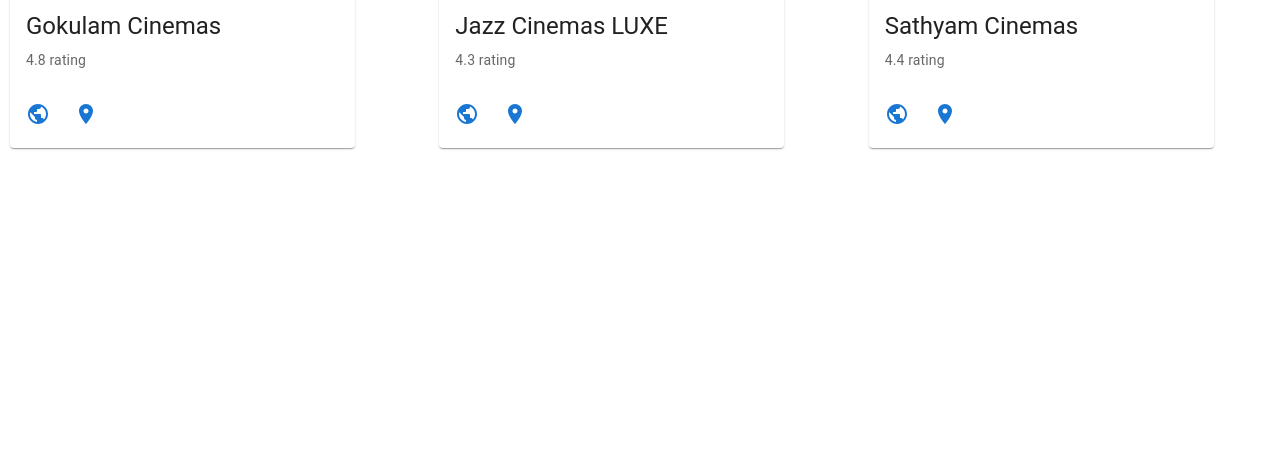
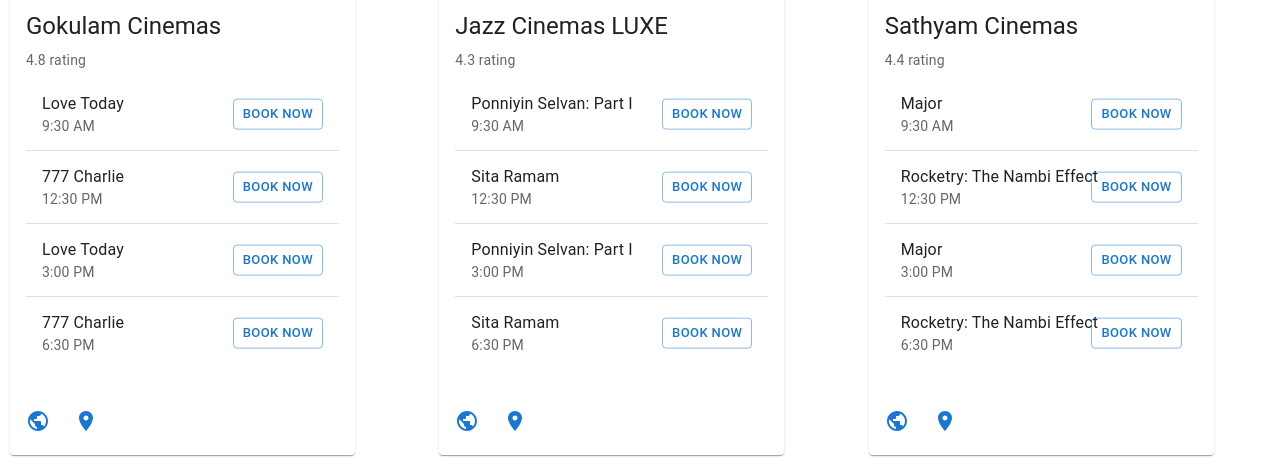
Before and after one commit to ranjitulips/movie-ticket-booking-zoho, a React (Create React App) app: page / in a window 1280 px wide. Shown: the part 220-678 px from the top of the page. Built offline with nearby package versions, Linux system fonts and the light colour scheme.

Commit message:
feat: added movie list

```diff
--- /dev/null
+++ b/src/components/Layouts/MovieList.js
@@ -0,0 +1,56 @@
+import * as React from "react";
+import List from "@mui/material/List";
+import ListItem from "@mui/material/ListItem";
+import ListItemText from "@mui/material/ListItemText";
+import Button from "@mui/material/Button";
+import Divider from "@mui/material/Divider";
+
+export default function FolderList(props) {
+	const {
+		show1_movie,
+		show1_time,
+		show2_movie,
+		show2_time,
+		show3_time,
+		show3_movie,
+		show4_time,
+		show4_movie,
+	} = props.movieDetails;
+
+	const Movie = (props) => {
+		return (
+			<ListItem
+				secondaryAction={
+					<Button
+						variant="outlined"
+						size="small"
+						onClick={(e) => {
+							handleClick(e);
+						}}
+					>
+						Book Now
+					</Button>
+				}
+			>
+				<ListItemText primary={props.movieName} secondary={props.movieTime} />
+			</ListItem>
+		);
+	};
+
+	const handleClick = (e) => {
+		//click event
+		console.log("handle Click");
+	};
+
+	return (
+		<List sx={{ width: "100%", bgcolor: "background.paper" }}>
+			<Movie movieName={show1_movie} movieTime={show1_time} />
+			<Divider />
+			<Movie movieName={show2_movie} movieTime={show2_time} />
+			<Divider />
+			<Movie movieName={show3_movie} movieTime={show3_time} />
+			<Divider />
+			<Movie movieName={show4_movie} movieTime={show4_time} />
+		</List>
+	);
+}
--- a/src/components/Layouts/TheatresList.js
+++ b/src/components/Layouts/TheatresList.js
@@ -8,10 +8,22 @@
 import PublicIcon from "@mui/icons-material/Public";
 import PlaceIcon from "@mui/icons-material/Place";
 import Link from "@mui/material/Link";
+import MovieList from "./MovieList";
 
 export default function TheatresList(props) {
 	const { theatre_name, thumbnail_url, website, address, customer_rating } =
 		props.theatre;
+
+	const movieDetails = {
+		show1_movie: props.theatre.show1_movie,
+		show1_time: props.theatre.show1_time,
+		show2_movie: props.theatre.show2_movie,
+		show2_time: props.theatre.show2_time,
+		show3_time: props.theatre.show3_time,
+		show3_movie: props.theatre.show3_movie,
+		show4_time: props.theatre.show4_time,
+		show4_movie: props.theatre.show4_movie,
+	};
 
 	return (
 		<Card sx={{ maxWidth: 345 }}>
@@ -28,6 +40,7 @@
 				<Typography variant="body2" color="text.secondary">
 					{`${customer_rating} rating`}
 				</Typography>
+				<MovieList movieDetails={movieDetails} />
 			</CardContent>
 			<CardActions>
 				<IconButton aria-label="website">
```
